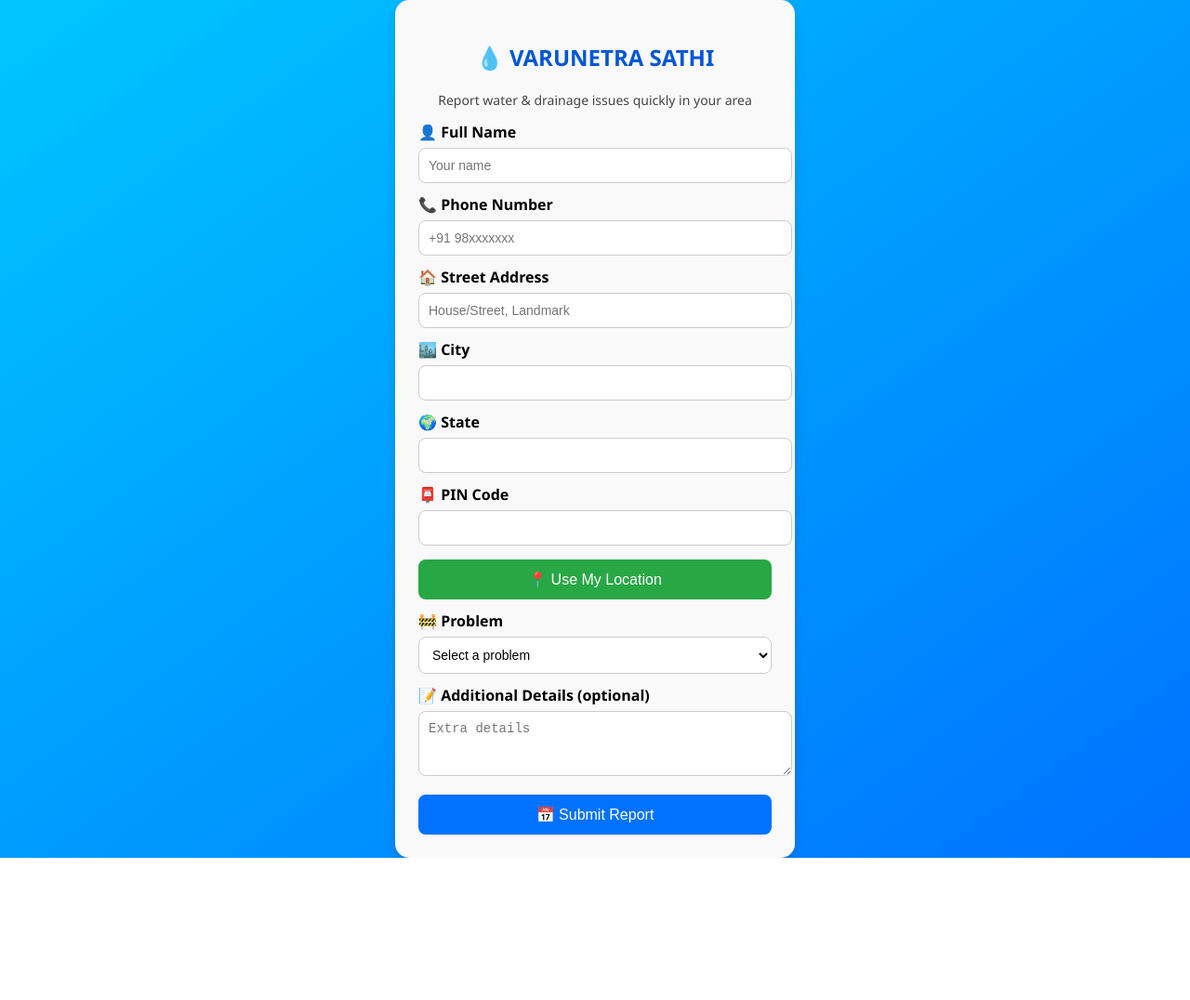
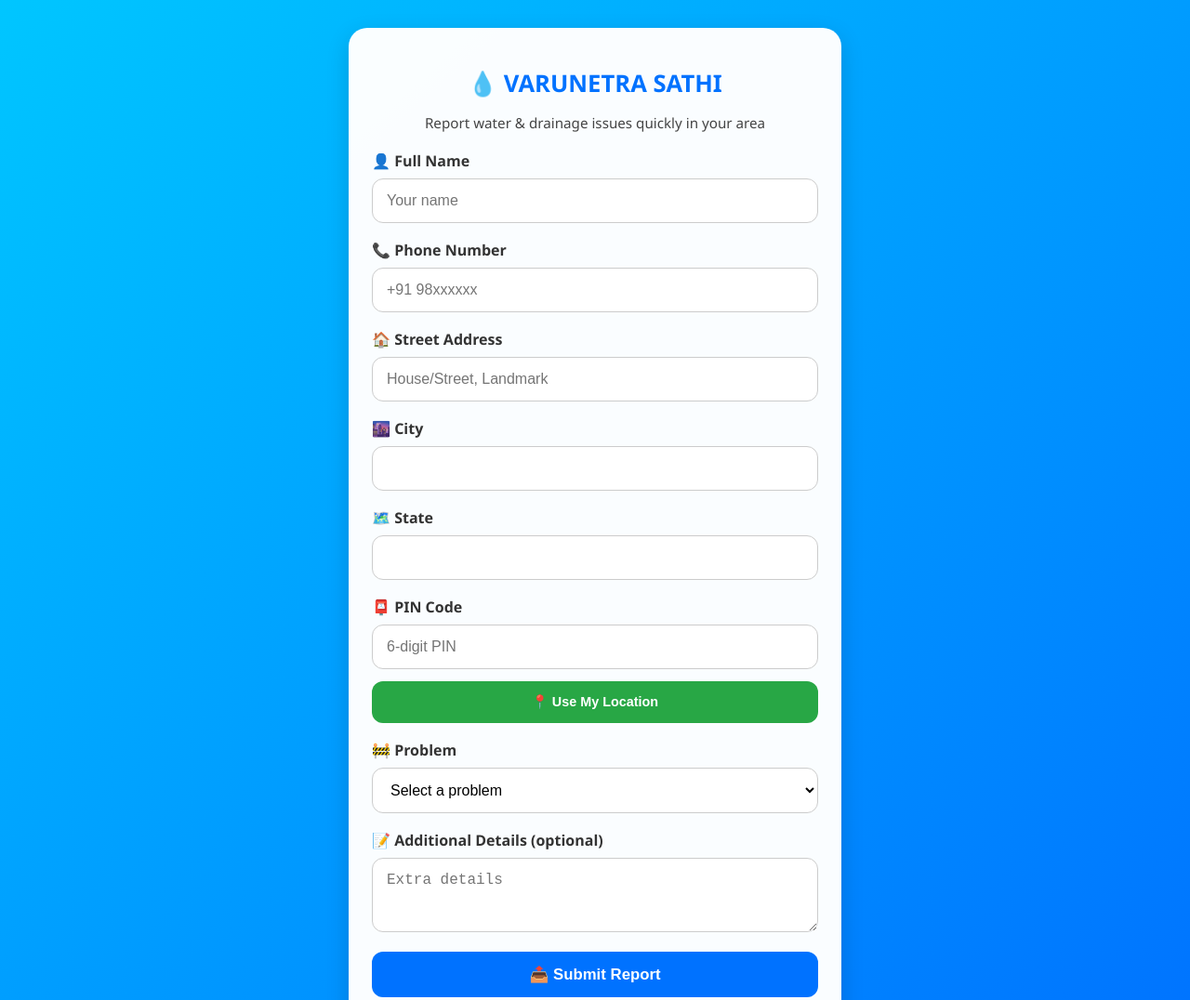
Before and after one commit to gokarnsuri123/app1, a plain HTML site: page index.html in a window 1280 px wide. Shown: the top 1076 px of the page at 93% size. Before the commit the page ends 923 px from the top, so only its background shows below. Drawn offline with Linux system fonts and the light colour scheme.

Commit message:
index.html

```diff
--- a/index.html
+++ b/index.html
@@ -4,6 +4,8 @@
 <meta charset="UTF-8">
 <meta name="viewport" content="width=device-width, initial-scale=1.0">
 <title>💧 VARUNETRA SATHI</title>
+<link rel="manifest" href="manifest.json">
+<meta name="theme-color" content="#0072ff">
 <style>
   body {
     font-family: 'Segoe UI', sans-serif;
@@ -12,140 +14,231 @@
     padding: 0;
     display: flex;
     justify-content: center;
-      align-items: center;
+    align-items: flex-start;
     min-height: 100vh;
   }
   .container {
-      background: #f9f9f9;
+    background: rgba(255,255,255,0.98);
+    margin: 30px 15px;
     padding: 25px;
-      border-radius: 15px;
-      box-shadow: 0 6px 12px rgba(0,0,0,0.15);
-      width: 380px;
+    border-radius: 20px;
+    max-width: 480px;
+    width: 100%;
+    box-shadow: 0 8px 25px rgba(0,0,0,0.15);
+    animation: fadeIn 0.6s ease;
   }
-    h2 {
+  @keyframes fadeIn {
+    from {opacity: 0; transform: translateY(20px);}
+    to {opacity: 1; transform: translateY(0);}
+  }
+  h1 {
     text-align: center;
-      color: #0056d6;
+    color: #0072ff;
+    margin-bottom: 8px;
+    font-size: 1.6rem;
   }
   p {
     text-align: center;
-      font-size: 14px;
     color: #444;
+    font-size: 0.95rem;
+    margin-bottom: 20px;
+  }
+  input, select, textarea, button {
+    width: 100%;
+    padding: 14px 15px;
+    margin: 8px 0;
+    border-radius: 12px;
+    border: 1px solid #ccc;
+    font-size: 1rem;
+    box-sizing: border-box;
+    background: #fff;
+  }
+  textarea {
+    resize: vertical;
+    min-height: 80px;
+  }
+  button {
+    background: #0072ff;
+    color: white;
+    font-size: 1.05rem;
+    font-weight: bold;
+    border: none;
+    cursor: pointer;
+    transition: 0.3s;
+  }
+  button:disabled {
+    background: #aaa;
+    cursor: not-allowed;
+  }
+  button:hover:not(:disabled) {
+    background: #005ecb;
+  }
+  .small-btn {
+    background: #28a745;
+    font-size: 0.9rem;
+    margin-top: 5px;
   }
   label {
     font-weight: bold;
-      margin-top: 12px;
+    color: #333;
+    margin-top: 10px;
     display: block;
   }
-    input, textarea, select {
-      width: 100%;
-      padding: 10px;
-      margin-top: 6px;
-      border-radius: 8px;
-      border: 1px solid #ccc;
+  /* Popup */
+  .popup {
+    position: fixed;
+    top: 0; left: 0; right: 0; bottom: 0;
+    background: rgba(0,0,0,0.6);
+    display: flex;
+    align-items: center;
+    justify-content: center;
+    visibility: hidden;
+    opacity: 0;
+    transition: opacity 0.3s ease;
+    z-index: 2000;
+  }
+  .popup.show {
+    visibility: visible;
+    opacity: 1;
+  }
+  .popup-content {
     background: #fff;
-      font-size: 14px;
+    padding: 25px;
+    border-radius: 14px;
+    max-width: 320px;
+    text-align: center;
+    box-shadow: 0 8px 25px rgba(0,0,0,0.2);
   }
-    button {
-      width: 100%;
-      padding: 12px;
+  .popup-content h2 {
+    margin: 0 0 10px;
+    color: #0072ff;
+  }
+  .popup-content button {
     margin-top: 15px;
-      border: none;
-      border-radius: 8px;
     background: #0072ff;
     color: white;
-      font-size: 16px;
+    padding: 10px 20px;
+    border-radius: 8px;
+    border: none;
     cursor: pointer;
-      transition: background 0.3s ease;
-    }
-    button:hover {
-      background: #0056d6;
-    }
-    #locationBtn {
-      background: #28a745;
-    }
-    #locationBtn:hover {
-      background: #1e7e34;
   }
 </style>
 </head>
 <body>
+
 <div class="container">
-    <h2>💧 VARUNETRA SATHI</h2>
+  <h1>💧 VARUNETRA SATHI</h1>
   <p>Report water & drainage issues quickly in your area</p>
 
   <form id="reportForm">
     <label>👤 Full Name</label>
-      <input type="text" placeholder="Your name" required>
+    <input name="name" placeholder="Your name" required>
 
     <label>📞 Phone Number</label>
-      <input type="tel" placeholder="+91 98xxxxxxx" required>
+    <input name="phone" type="tel" placeholder="+91 98xxxxxx" required>
 
     <label>🏠 Street Address</label>
-      <input type="text" placeholder="House/Street, Landmark" required>
+    <input name="address" placeholder="House/Street, Landmark" required>
 
-      <label>🏙️ City</label>
-      <input type="text" id="city" required>
+    <label>🌆 City</label>
+    <input name="city" required>
 
-      <label>🌍 State</label>
-      <input type="text" id="state" required>
+    <label>🗺️ State</label>
+    <input name="state" required>
 
     <label>📮 PIN Code</label>
-      <input type="text" id="pincode" maxlength="6" required>
-
-      <button type="button" id="locationBtn">📍 Use My Location</button>
+    <input name="pin" pattern="[0-9]{6}" placeholder="6-digit PIN" required>
+    <button type="button" class="small-btn" onclick="fillLocation()">📍 Use My Location</button>
 
     <label>🚧 Problem</label>
-      <select required>
+    <select name="problem" required>
       <option value="">Select a problem</option>
-        <option>Water Leakage</option>
-        <option>Drainage Blockage</option>
-        <option>Illegal Water Tapping</option>
-        <option>Water Quality Issue</option>
+      <option value="Closed drain nearby">Closed drain nearby</option>
+      <option value="Less water flow">Less water flow</option>
+      <option value="Dirty water">Dirty water</option>
+      <option value="Others">Others</option>
     </select>
 
     <label>📝 Additional Details (optional)</label>
-      <textarea rows="3" placeholder="Extra details"></textarea>
+    <textarea name="details" placeholder="Extra details"></textarea>
 
-      <button type="submit" id="submitBtn">📅 Submit Report</button>
+    <button type="submit">📤 Submit Report</button>
   </form>
 </div>
 
+<!-- Complaint Popup -->
+<div id="popup" class="popup">
+  <div class="popup-content">
+    <h2>✅ Report Submitted</h2>
+    <p>Your Complaint Number is:</p>
+    <h3 id="complainNumber" style="color:#28a745"></h3>
+    <button onclick="closePopup()">OK</button>
+  </div>
+</div>
+
 <script>
-    // Auto-fill location
-    document.getElementById("locationBtn").addEventListener("click", () => {
-      if (navigator.geolocation) {
-        navigator.geolocation.getCurrentPosition(async position => {
-          let lat = position.coords.latitude;
-          let lon = position.coords.longitude;
+const SCRIPT_URL = "https://script.google.com/macros/s/AKfycby2kPHK17Sq74p73NsNceRQsc0AP7xgAifcKzhuHVU9RyWQxb7b3oSP6YxShKFmLYD5WQ/exec"; // Replace with Apps Script web app link
+const form = document.getElementById("reportForm");
+const button = form.querySelector("button[type='submit']");
+const popup = document.getElementById("popup");
+const complainNumberEl = document.getElementById("complainNumber");
+
+form.addEventListener("submit", async (e) => {
+  e.preventDefault();
+  button.disabled = true;
+  button.textContent = "⏳ Submitting...";
+
+  const data = {};
+  new FormData(form).forEach((v, k) => data[k] = v);
+
   try {
-            let res = await fetch(`https://nominatim.openstreetmap.org/reverse?format=json&lat=${lat}&lon=${lon}`);
-            let data = await res.json();
-            document.getElementById("city").value = data.address.city || data.address.town || "";
-            document.getElementById("state").value = data.address.state || "";
-            document.getElementById("pincode").value = data.address.postcode || "";
+    let res = await fetch(SCRIPT_URL, {
+      method: "POST",
+      body: JSON.stringify(data),
+      headers: {"Content-Type": "application/json"}
+    });
+    let text = await res.text();
+    // Expect backend returns complaint number
+    let num = text.match(/C\d+/) ? text.match(/C\d+/)[0] : "N/A";
+    complainNumberEl.textContent = num;
+    popup.classList.add("show");
+    form.reset();
   } catch (err) {
-            alert("⚠️ Failed to fetch location details.");
+    alert("❌ Failed to submit. Try again.");
   }
-        });
-      } else {
-        alert("❌ Geolocation not supported.");
-      }
+
+  button.disabled = false;
+  button.textContent = "📤 Submit Report";
 });
 
-    // Handle form submission
-    document.getElementById("reportForm").addEventListener("submit", e => {
-      e.preventDefault();
-      let btn = document.getElementById("submitBtn");
-      btn.innerHTML = "⏳ Submitting...";
-      btn.disabled = true;
+/* Close popup */
+function closePopup() {
+  popup.classList.remove("show");
+}
 
-      setTimeout(() => {
-        btn.innerHTML = "📅 Submit Report";
-        btn.disabled = false;
-        let complaintNo = "CMP" + Math.floor(1000 + Math.random() * 9000);
-        alert("✅ Complaint Submitted!\nYour Complaint Number: " + complaintNo);
-      }, 2000);
+/* Autofill location */
+function fillLocation() {
+  if (!navigator.geolocation) {
+    alert("⚠️ Geolocation not supported");
+    return;
+  }
+  navigator.geolocation.getCurrentPosition(async (pos) => {
+    const { latitude, longitude } = pos.coords;
+    try {
+      let res = await fetch(`https://nominatim.openstreetmap.org/reverse?format=json&lat=${latitude}&lon=${longitude}`);
+      let json = await res.json();
+      form.city.value = json.address.city || json.address.town || "";
+      form.state.value = json.address.state || "";
+      form.pin.value = json.address.postcode || "";
+      alert("📍 Location filled!");
+    } catch {
+      alert("❌ Could not fetch location");
+    }
+  }, () => {
+    alert("❌ Location access denied");
   });
+}
 </script>
+
 </body>
 </html>
```
Lines whose indentation alone changed are shown as unchanged.
